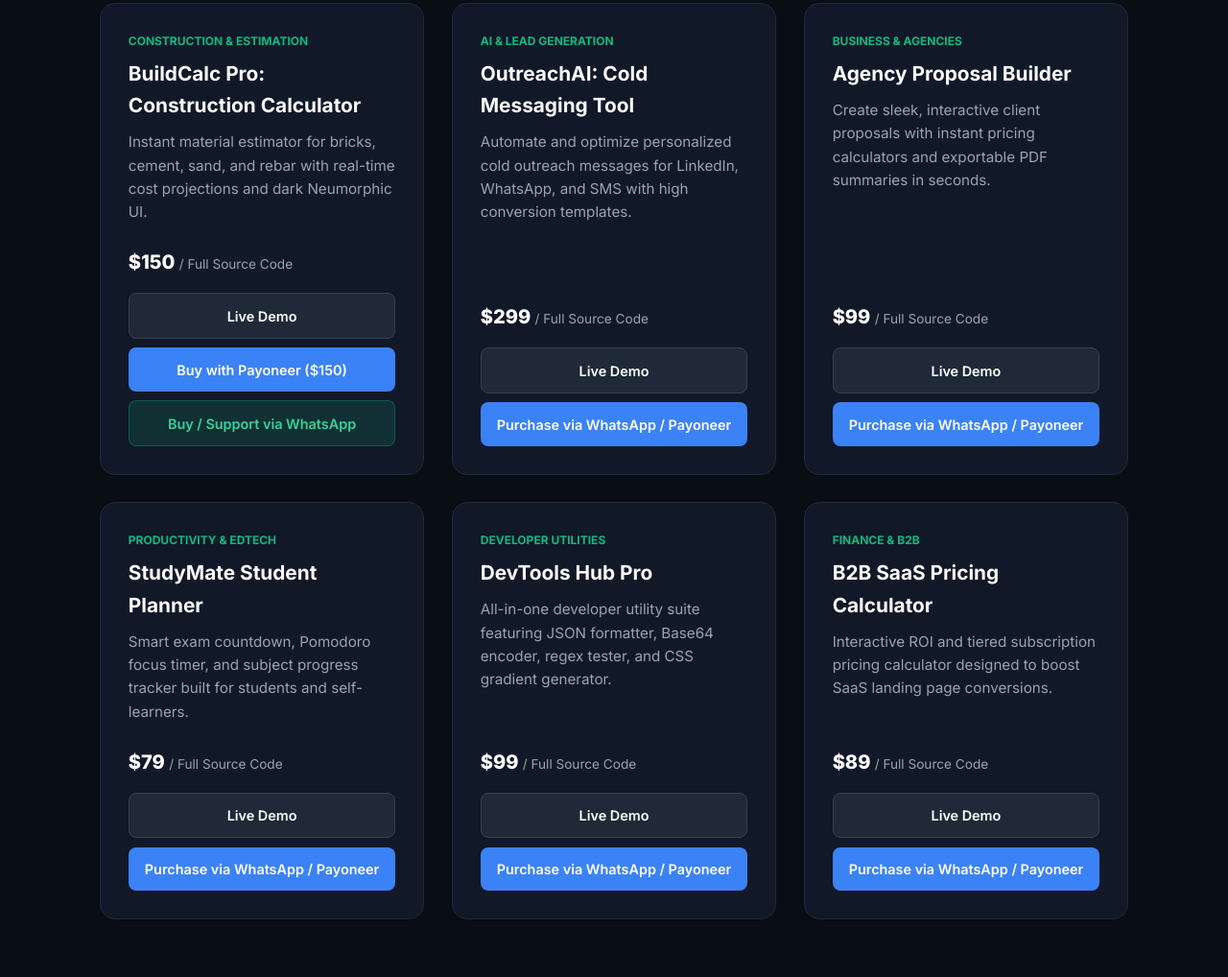
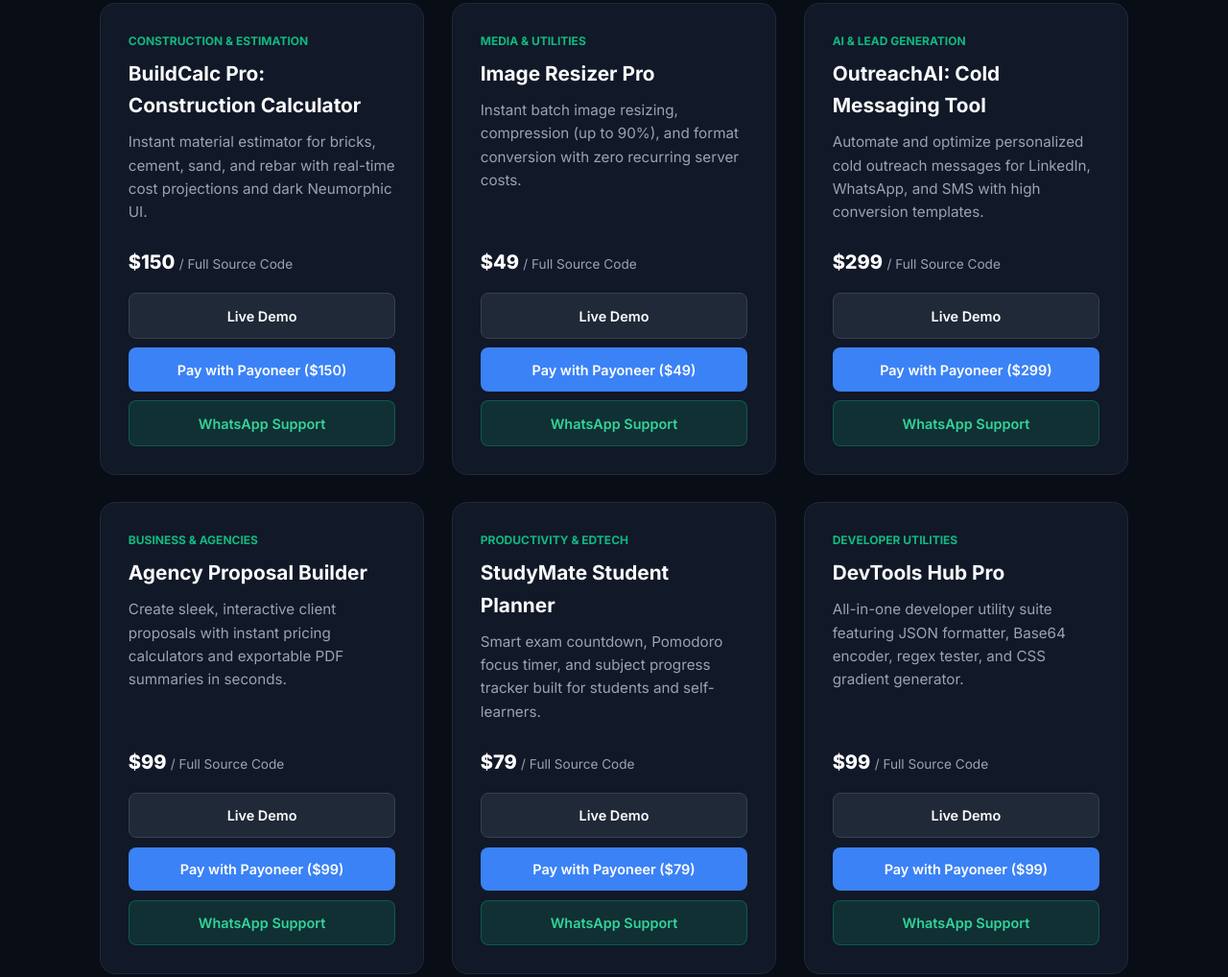
Before and after one commit to MAhmad119/Micro-SaaS-Tools-, a plain HTML site: page index.html in a window 1280 px wide. Shown: the part 555-1573 px from the top of the page at 96% size. Drawn offline with Linux system fonts and the light colour scheme.

Commit message:
Revise tool descriptions and update footer details
Updated product descriptions and support links for various tools. Changed the badge text and footer information to reflect the author's name and title.

```diff
--- a/index.html
+++ b/index.html
@@ -263,9 +263,9 @@
     </header>
 
     <section class="hero">
-        <div class="badge">Production-Ready Web Utilities & Source Codes</div>
+        <div class="badge">Production-Ready Web Utilities by Ahmad Mughal</div>
         <h1>Launch Your Own Micro-SaaS Tools in Minutes</h1>
-        <p>High-converting, modern web utilities built for creators, agencies, and indie makers. One-time purchase with full source code & commercial license.</p>
+        <p>High-converting, modern web utilities built for creators and indie hackers. One-time purchase with full source code & commercial license.</p>
     </section>
 
     <main class="container">
@@ -284,13 +284,30 @@
                     <div class="price-tag">$150 <span>/ Full Source Code</span></div>
                     <div class="card-links">
                         <a href="https://buildcalc-pro-pz6x.vercel.app" target="_blank" class="btn btn-demo">Live Demo</a>
-                        <a href="https://link.payoneer.com/Token?t=643EFDDA78B04EEB981C84597A039214&src=mobile" target="_blank" class="btn btn-pay">Buy with Payoneer ($150)</a>
-                        <a href="https://wa.me/923089423733?text=Hi%20Ahmad,%20I%20want%20to%20buy%20BuildCalc%20Pro%20source%20code%20for%20$150." target="_blank" class="btn btn-whatsapp">Buy / Support via WhatsApp</a>
+                        <a href="https://link.payoneer.com/Token?t=643EFDDA78B04EEB981C84597A039214&src=mobile" target="_blank" class="btn btn-pay">Pay with Payoneer ($150)</a>
+                        <a href="https://wa.me/923089423733?text=Hi%20Ahmad,%20I%20have%20paid%20$150%20via%20Payoneer%20for%20BuildCalc%20Pro%20source%20code." target="_blank" class="btn btn-whatsapp">WhatsApp Support</a>
                     </div>
                 </div>
             </div>
 
-            <!-- Tool 2: OutreachAI -->
+            <!-- Tool 2: Image Resizer Pro -->
+            <div class="tool-card">
+                <div>
+                    <div class="card-tag">Media & Utilities</div>
+                    <h3>Image Resizer Pro</h3>
+                    <p>Instant batch image resizing, compression (up to 90%), and format conversion with zero recurring server costs.</p>
+                </div>
+                <div>
+                    <div class="price-tag">$49 <span>/ Full Source Code</span></div>
+                    <div class="card-links">
+                        <a href="#" target="_blank" class="btn btn-demo">Live Demo</a>
+                        <a href="https://link.payoneer.com/Token?t=643EFDDA78B04EEB981C84597A039214&src=mobile" target="_blank" class="btn btn-pay">Pay with Payoneer ($49)</a>
+                        <a href="https://wa.me/923089423733?text=Hi%20Ahmad,%20I%20have%20paid%20$49%20via%20Payoneer%20for%20Image%20Resizer%20Pro%20source%20code." target="_blank" class="btn btn-whatsapp">WhatsApp Support</a>
+                    </div>
+                </div>
+            </div>
+
+            <!-- Tool 3: OutreachAI -->
             <div class="tool-card">
                 <div>
                     <div class="card-tag">AI & Lead Generation</div>
@@ -300,13 +317,14 @@
                 <div>
                     <div class="price-tag">$299 <span>/ Full Source Code</span></div>
                     <div class="card-links">
-                        <a href="#demo-outreach" class="btn btn-demo">Live Demo</a>
-                        <a href="https://wa.me/923089423733?text=Hi%20Ahmad,%20I%20am%20interested%20in%20OutreachAI%20source%20code." target="_blank" class="btn btn-pay">Purchase via WhatsApp / Payoneer</a>
+                        <a href="#" target="_blank" class="btn btn-demo">Live Demo</a>
+                        <a href="https://link.payoneer.com/Token?t=643EFDDA78B04EEB981C84597A039214&src=mobile" target="_blank" class="btn btn-pay">Pay with Payoneer ($299)</a>
+                        <a href="https://wa.me/923089423733?text=Hi%20Ahmad,%20I%20have%20paid%20$299%20via%20Payoneer%20for%20OutreachAI%20source%20code." target="_blank" class="btn btn-whatsapp">WhatsApp Support</a>
                     </div>
                 </div>
             </div>
 
-            <!-- Tool 3: Agency Proposal Builder -->
+            <!-- Tool 4: Agency Proposal Builder -->
             <div class="tool-card">
                 <div>
                     <div class="card-tag">Business & Agencies</div>
@@ -316,13 +334,14 @@
                 <div>
                     <div class="price-tag">$99 <span>/ Full Source Code</span></div>
                     <div class="card-links">
-                        <a href="#demo-proposal" class="btn btn-demo">Live Demo</a>
-                        <a href="https://wa.me/923089423733?text=Hi%20Ahmad,%20I%20want%20to%20buy%20Agency%20Proposal%20Builder%20source%20code." target="_blank" class="btn btn-pay">Purchase via WhatsApp / Payoneer</a>
+                        <a href="#" target="_blank" class="btn btn-demo">Live Demo</a>
+                        <a href="https://link.payoneer.com/Token?t=643EFDDA78B04EEB981C84597A039214&src=mobile" target="_blank" class="btn btn-pay">Pay with Payoneer ($99)</a>
+                        <a href="https://wa.me/923089423733?text=Hi%20Ahmad,%20I%20have%20paid%20$99%20via%20Payoneer%20for%20Agency%20Proposal%20Builder%20source%20code." target="_blank" class="btn btn-whatsapp">WhatsApp Support</a>
                     </div>
                 </div>
             </div>
 
-            <!-- Tool 4: StudyMate Planner -->
+            <!-- Tool 5: StudyMate Planner -->
             <div class="tool-card">
                 <div>
                     <div class="card-tag">Productivity & EdTech</div>
@@ -332,13 +351,14 @@
                 <div>
                     <div class="price-tag">$79 <span>/ Full Source Code</span></div>
                     <div class="card-links">
-                        <a href="#demo-studymate" class="btn btn-demo">Live Demo</a>
-                        <a href="https://wa.me/923089423733?text=Hi%20Ahmad,%20I%20want%20to%20buy%20StudyMate%20Student%20Planner%20source%20code." target="_blank" class="btn btn-pay">Purchase via WhatsApp / Payoneer</a>
+                        <a href="#" target="_blank" class="btn btn-demo">Live Demo</a>
+                        <a href="https://link.payoneer.com/Token?t=643EFDDA78B04EEB981C84597A039214&src=mobile" target="_blank" class="btn btn-pay">Pay with Payoneer ($79)</a>
+                        <a href="https://wa.me/923089423733?text=Hi%20Ahmad,%20I%20have%20paid%20$79%20via%20Payoneer%20for%20StudyMate%20source%20code." target="_blank" class="btn btn-whatsapp">WhatsApp Support</a>
                     </div>
                 </div>
             </div>
 
-            <!-- Tool 5: DevTools Hub Pro -->
+            <!-- Tool 6: DevTools Hub Pro -->
             <div class="tool-card">
                 <div>
                     <div class="card-tag">Developer Utilities</div>
@@ -348,24 +368,9 @@
                 <div>
                     <div class="price-tag">$99 <span>/ Full Source Code</span></div>
                     <div class="card-links">
-                        <a href="#demo-devtools" class="btn btn-demo">Live Demo</a>
-                        <a href="https://wa.me/923089423733?text=Hi%20Ahmad,%20I%20want%20to%20buy%20DevTools%20Hub%20Pro%20source%20code." target="_blank" class="btn btn-pay">Purchase via WhatsApp / Payoneer</a>
-                    </div>
-                </div>
-            </div>
-
-            <!-- Tool 6: B2B Pricing Calculator -->
-            <div class="tool-card">
-                <div>
-                    <div class="card-tag">Finance & B2B</div>
-                    <h3>B2B SaaS Pricing Calculator</h3>
-                    <p>Interactive ROI and tiered subscription pricing calculator designed to boost SaaS landing page conversions.</p>
-                </div>
-                <div>
-                    <div class="price-tag">$89 <span>/ Full Source Code</span></div>
-                    <div class="card-links">
-                        <a href="#demo-pricing" class="btn btn-demo">Live Demo</a>
-                        <a href="https://wa.me/923089423733?text=Hi%20Ahmad,%20I%20want%20to%20buy%20B2B%20Pricing%20Calculator%20source%20code." target="_blank" class="btn btn-pay">Purchase via WhatsApp / Payoneer</a>
+                        <a href="#" target="_blank" class="btn btn-demo">Live Demo</a>
+                        <a href="https://link.payoneer.com/Token?t=643EFDDA78B04EEB981C84597A039214&src=mobile" target="_blank" class="btn btn-pay">Pay with Payoneer ($99)</a>
+                        <a href="https://wa.me/923089423733?text=Hi%20Ahmad,%20I%20have%20paid%20$99%20via%20Payoneer%20for%20DevTools%20Hub%20source%20code." target="_blank" class="btn btn-whatsapp">WhatsApp Support</a>
                     </div>
                 </div>
             </div>
@@ -381,7 +386,7 @@
     </main>
 
     <footer>
-        <p>© 2026 <strong>Ahmad Mughal</strong> (AK Studio) | Secure Global Checkout via Payoneer</p>
+        <p>© 2026 <strong>Ahmad Mughal</strong> (Indie Hacker & SaaS Builder) | Secure Global Checkout via Payoneer</p>
         <p style="margin-top: 0.5rem;">WhatsApp: <a href="https://wa.me/923089423733" target="_blank">+92 308 9423733</a></p>
     </footer>
 
```
